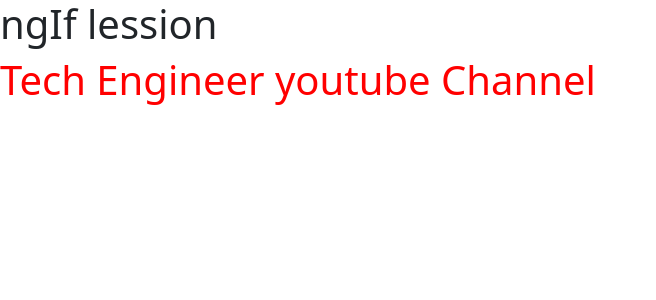
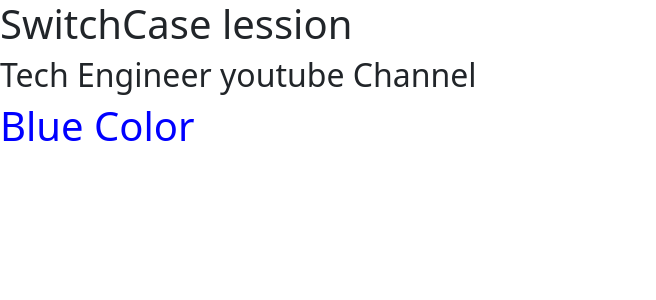
Before and after one commit to gurinder03/AngularwithBootstrap, an Angular app: page / in a window 1280 px wide. Shown: the top 300 px of the page, without its empty margins (0-656 px from the left). Built offline with nearby package versions, Linux system fonts and the light colour scheme.

Commit message:
Switch Case Lesson

```diff
--- a/src/app/app.component.html
+++ b/src/app/app.component.html
@@ -1,14 +1,10 @@
 <h1>{{Title}}</h1>
+<h2>Tech Engineer youtube Channel</h2>
 
-
-<div *ngIf="color=='red'">
-<h1 style="color: red;">Tech Engineer youtube Channel</h1>
+<div [ngSwitch]="color">
+<h1 *ngSwitchCase="'red'" style="color:red ;">  Red Color</h1>
+<h1 *ngSwitchCase="'green'" style="color:green ;">  Green Color</h1>
+<h1 *ngSwitchCase="'yellow'" style="color:yellow ;">  Yellow Color</h1>
+<h1 *ngSwitchCase="'blue'" style="color:blue ;">  Blue Color</h1>
+<h1 *ngSwitchDefault>Unknown Color</h1>
 </div>
-
-<div *ngIf="color=='green'">
-  <h1 style="color: green;">tech_eng_22 insta ID</h1>
-  </div>
-
-  <div *ngIf="color=='yellow'">
-    <h1 style="color: yellow;">Please Share and Subscribe our Channel </h1>
-    </div>
--- a/src/app/app.component.ts
+++ b/src/app/app.component.ts
@@ -7,8 +7,6 @@
   styleUrls: ['./app.component.css']
 })
 export class AppComponent {
-Title = "ngIf lession";
-show = false;
-color = 'red';
-
+Title = "SwitchCase lession";
+color = 'blue';
 }
```
